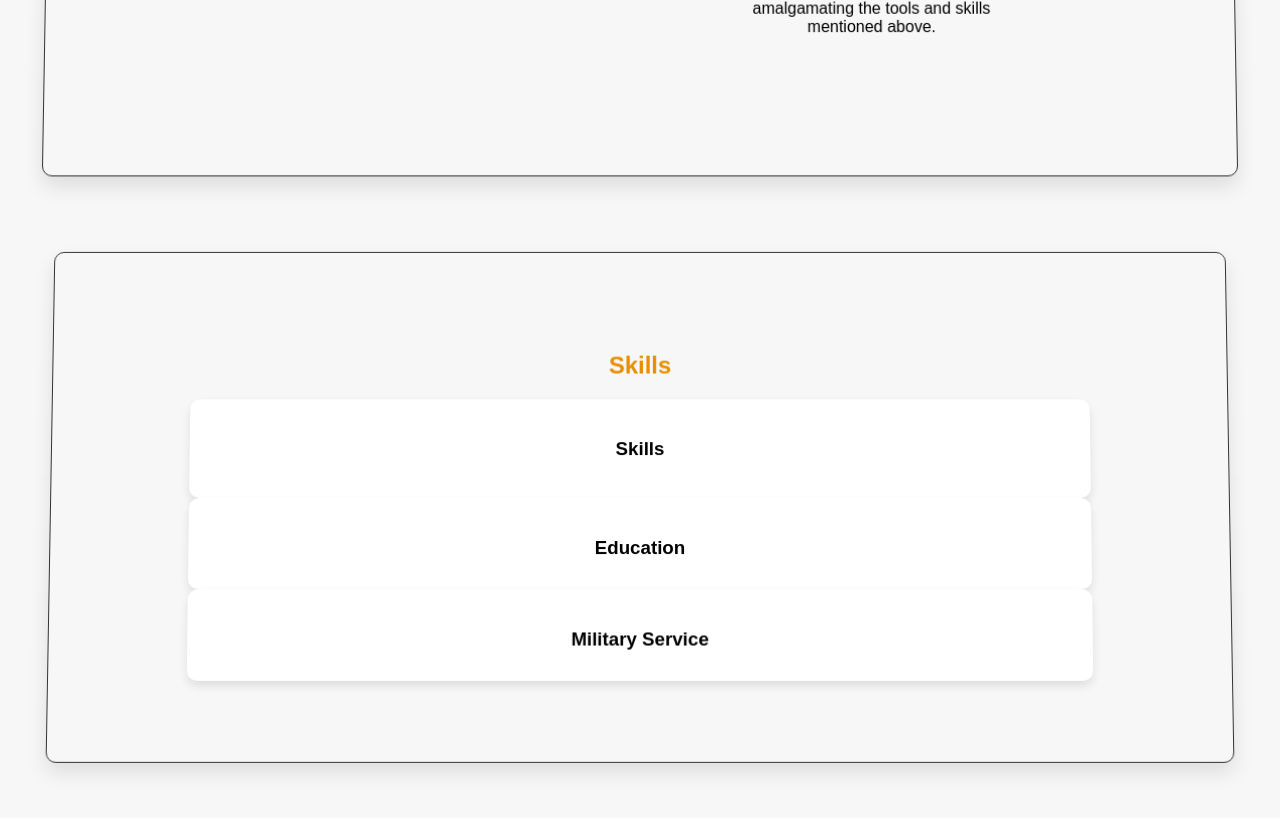
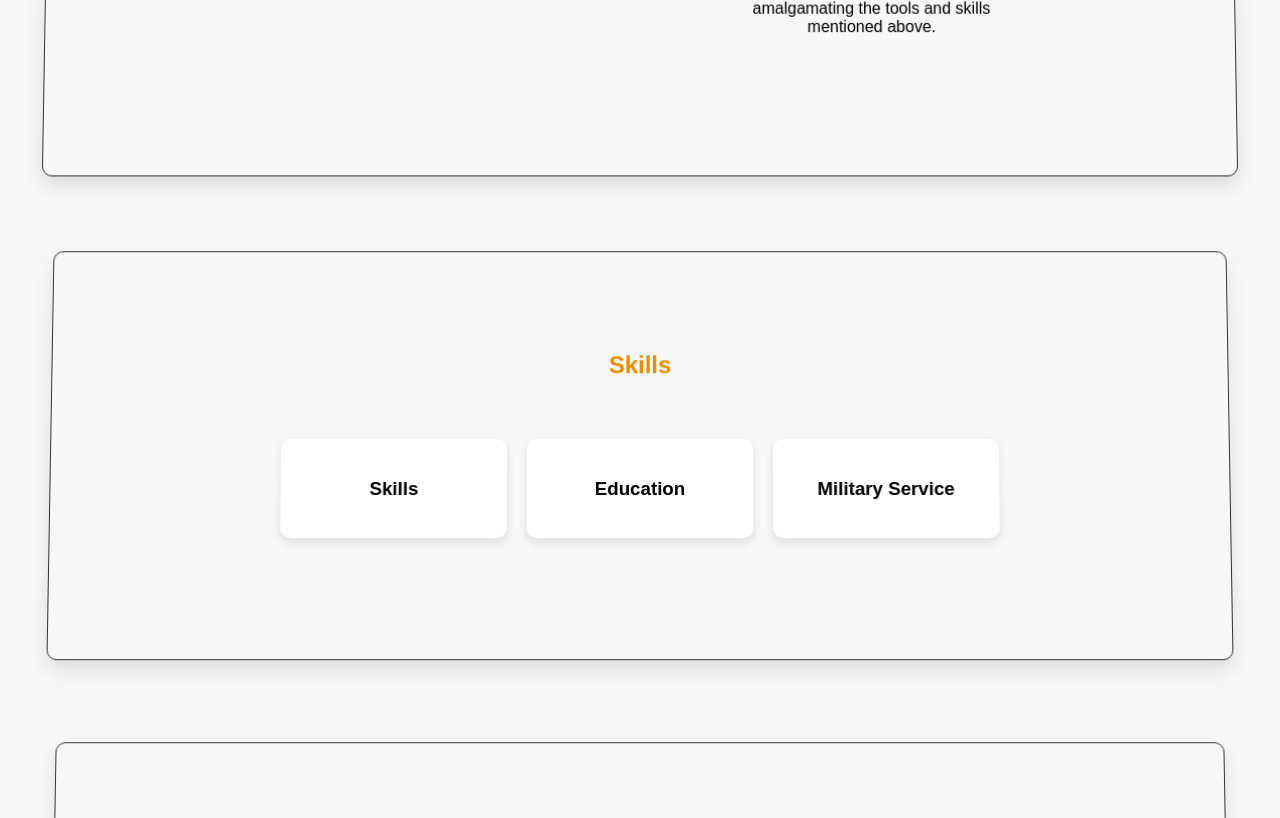
Before and after one commit to yotamdavid/profile_wabsite, a Flask app: page / in a window 1280 px wide. Shown: the part 906-1724 px from the top of the page. Run offline with Flask 2, Linux system fonts and the light colour scheme.

Commit message:
Update index.html

```diff
--- a/web_project/templates/index.html
+++ b/web_project/templates/index.html
@@ -47,6 +47,7 @@ During the course of my training, I acquired adeptness in the aforementioned too
 
     <section id="skills" class="section">
         <h2>Skills</h2>
+        <div class="categories">
             <div class="category" id="skills-category">
                 <h3>Skills</h3>
                 <div class="category-content">
```
